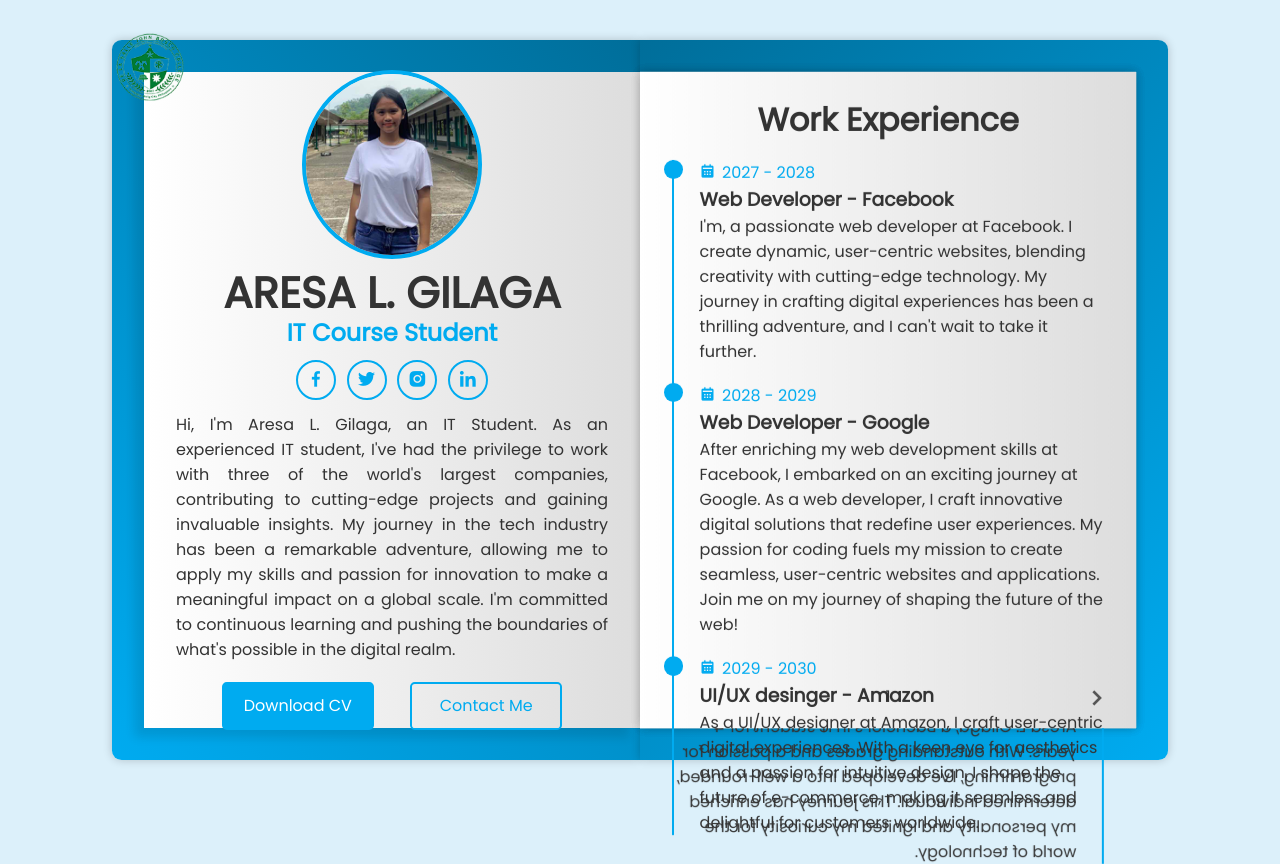
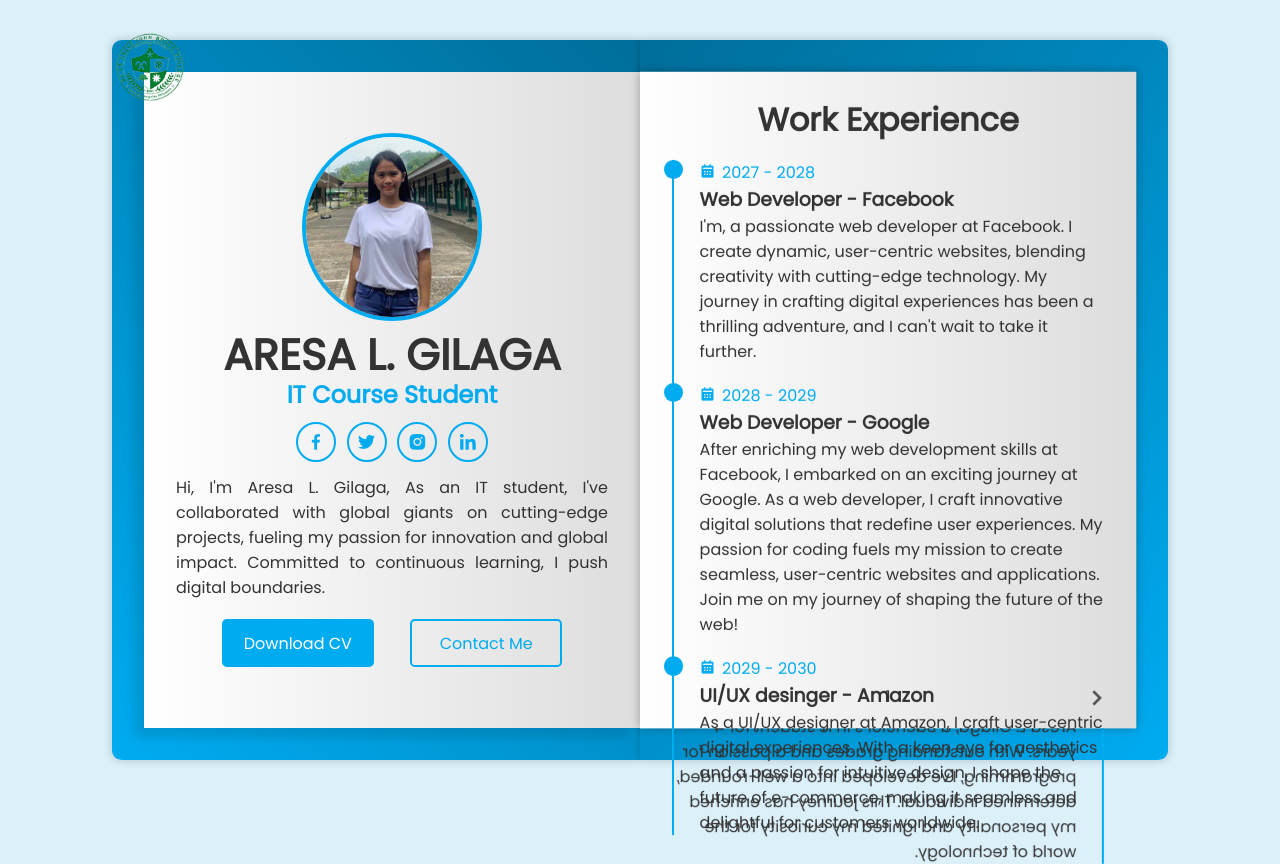
Before and after one commit to ClaireMargie/AresaPortfolio, a plain HTML site: page index.html in a window 1280 px wide. Drawn offline with nearby package versions, Linux system fonts and the light colour scheme.

Commit message:
Update index.html

```diff
--- a/index.html
+++ b/index.html
@@ -36,7 +36,7 @@
                             <a href="https://www.linkedin.com/feed/"><i class='bx bxl-linkedin' ></i></a>
                         </div>
 
-                        <p>Hi, I'm Aresa L. Gilaga, an IT Student. As an experienced IT student, I've had the privilege to work with three of the world's largest companies, contributing to cutting-edge projects and gaining invaluable insights. My journey in the tech industry has been a remarkable adventure, allowing me to apply my skills and passion for innovation to make a meaningful impact on a global scale. I'm committed to continuous learning and pushing the boundaries of what's possible in the digital realm.</p>
+                        <p>Hi, I'm Aresa L. Gilaga, As an IT student, I've collaborated with global giants on cutting-edge projects, fueling my passion for innovation and global impact. Committed to continuous learning, I push digital boundaries.</p>
 
                         <div class="btn-box">
                             <a href="#" class="btn">Download CV</a>
```
